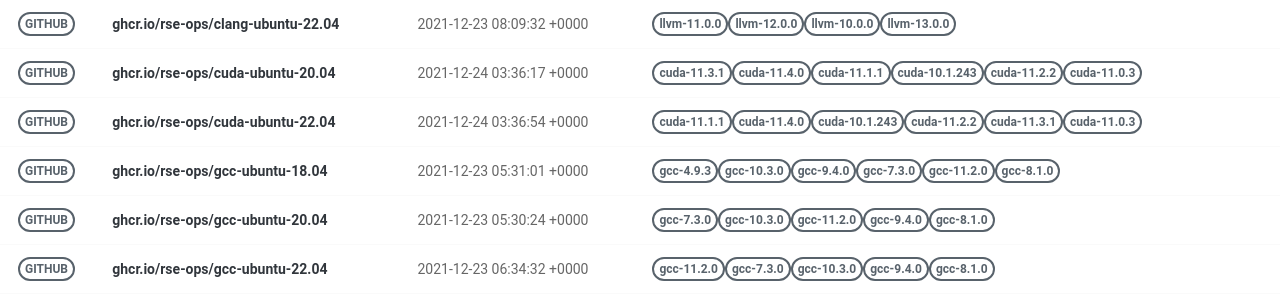
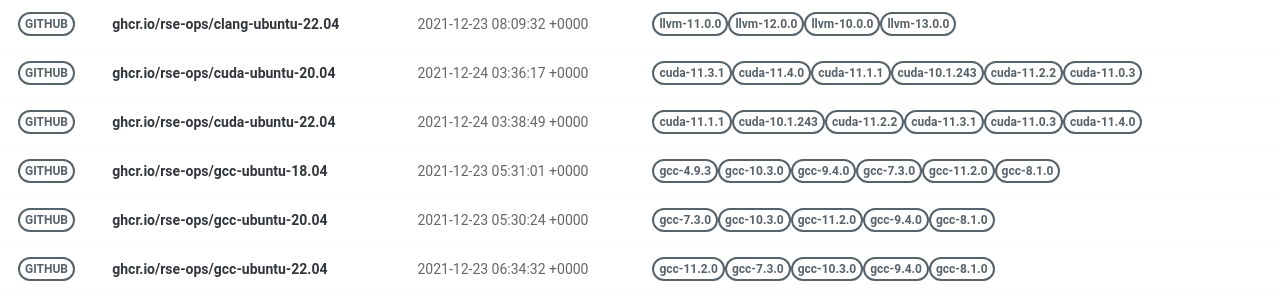
Before and after one commit to rse-ops/docker-images, a Jekyll site: the page built from pages/index.md, in a window 1280 px wide. Shown: the part 228-528 px from the top of the page. Built offline with Jekyll 4.4.1, drawn with Linux system fonts in a browser that asks for light colours; nearby versions of some CDN libraries.

Commit message:
Automated push to update library 2021-12-24

```diff
--- a/_library/ghcr.io-rse-ops-cuda-ubuntu-22.04.md
+++ b/_library/ghcr.io-rse-ops-cuda-ubuntu-22.04.md
@@ -1,7 +1,7 @@
 ---
 layout: container
 name: ghcr.io/rse-ops/cuda-ubuntu-22.04
-updated_at: 2021-12-24 03:36:54.701516
+updated_at: 2021-12-24 03:38:49.009395
 
 
 container_url: https://github.com/orgs/rse-ops/packages/container/package/cuda-ubuntu-22.04
```
Also changed, not shown: other parts of _library/ghcr.io-rse-ops-cuda-ubuntu-22.04.md (+3 -3 lines).
